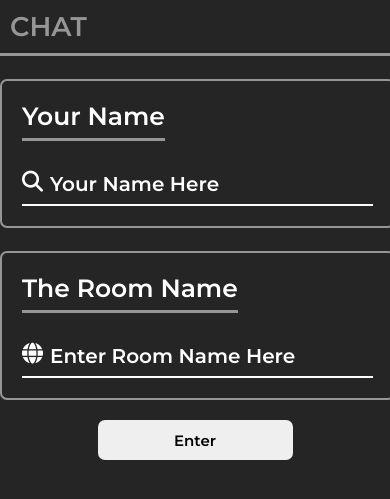
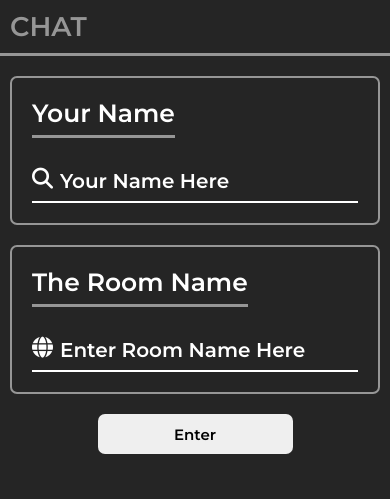
Before and after one commit to Hakccer/CHAT, a Django app: page / in a window 390 px wide. Shown: the top 499 px of the page. Run offline with Django 4.2, Linux system fonts and the light colour scheme; some libraries are stand-ins or nearby versions.

Commit message:
Update home.html

```diff
--- a/templates/home.html
+++ b/templates/home.html
@@ -22,7 +22,7 @@
             </div>
         </div>
         {% if error %}
-        <div style="color:'white';">
+        <div style="color: white; text-align: center; font-family: 'Montserrat', sans-serif; margin-top: 10px;">
             {{error}}
         </div>
         {% endif %}
@@ -101,7 +101,10 @@
 
     @media only screen and (max-width:683px) {
         .box {
-            width: 90%;
+            width: auto;
+            margin: 10px;
+            overflow-x: auto;
+            margin-top: 20px;
         }
     }
 </style>
```
